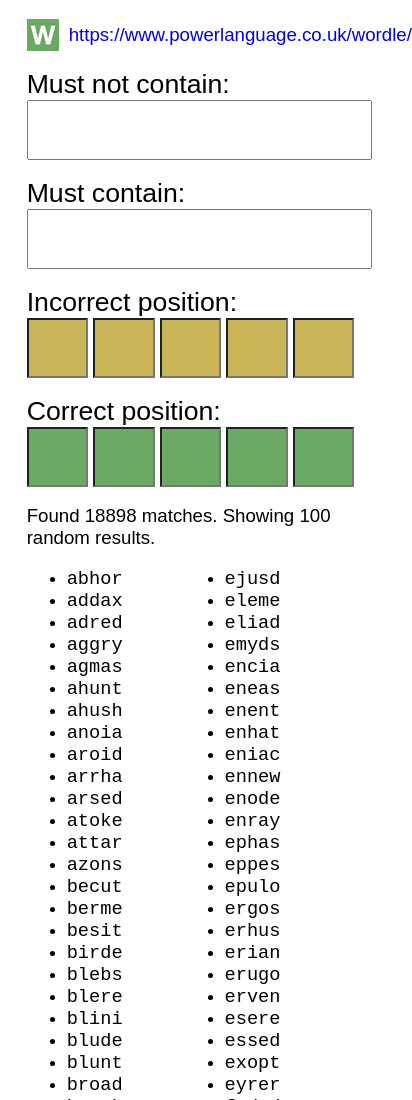
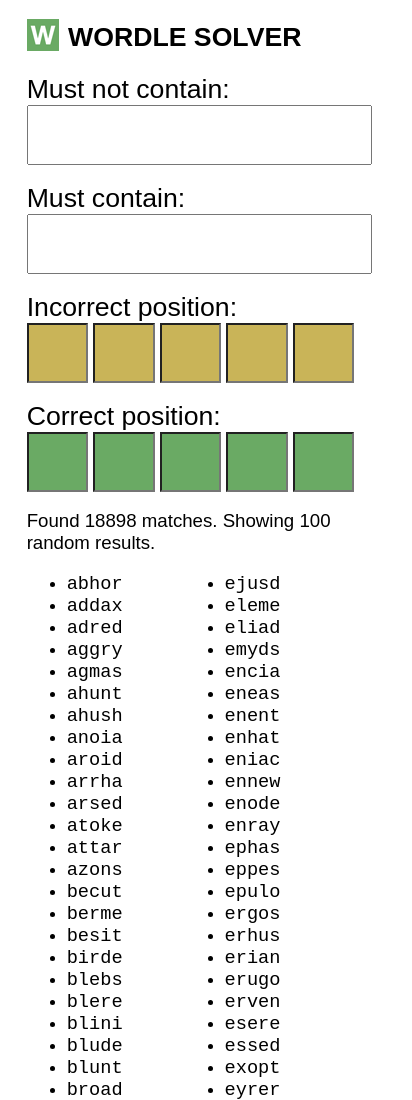
Before and after one commit to ocitrev/bouchard.dev, a plain HTML site: page public/wordle/index.html in a window 390 px wide. Shown: the top 1100 px of the page, 412 px wide, since content can reach past the window. Drawn offline with Linux system fonts and the light colour scheme.

Commit message:
Shorten title to fit on mobile

```diff
--- a/public/wordle/index.html
+++ b/public/wordle/index.html
@@ -14,10 +14,15 @@
 
   <div class="section">
     <div class="wordle_link">
-      <img src="wordle_logo_32x32.png">
       <a target="_blank" href="https://www.powerlanguage.co.uk/wordle/">
-        https://www.powerlanguage.co.uk/wordle/
+        <img alt="Wordle logo" src="wordle_logo_32x32.png">
       </a>
+      <div class="title">
+        <a target="_blank" href="https://www.powerlanguage.co.uk/wordle/">
+          WORDLE
+        </a>
+        SOLVER
+      </div>
     </div>
   </div>
 
--- a/public/wordle/style.css
+++ b/public/wordle/style.css
@@ -82,7 +82,16 @@
   align-items: center;
 }
 
+.wordle_link img {
+  padding-right: .5em;
+}
+
 .wordle_link a {
-  padding-left: 10px;
   text-decoration: none;
+  color: inherit;
 }
+
+.wordle_link .title {
+  font-size: 20pt;
+  font-weight: bold;
+}
```
